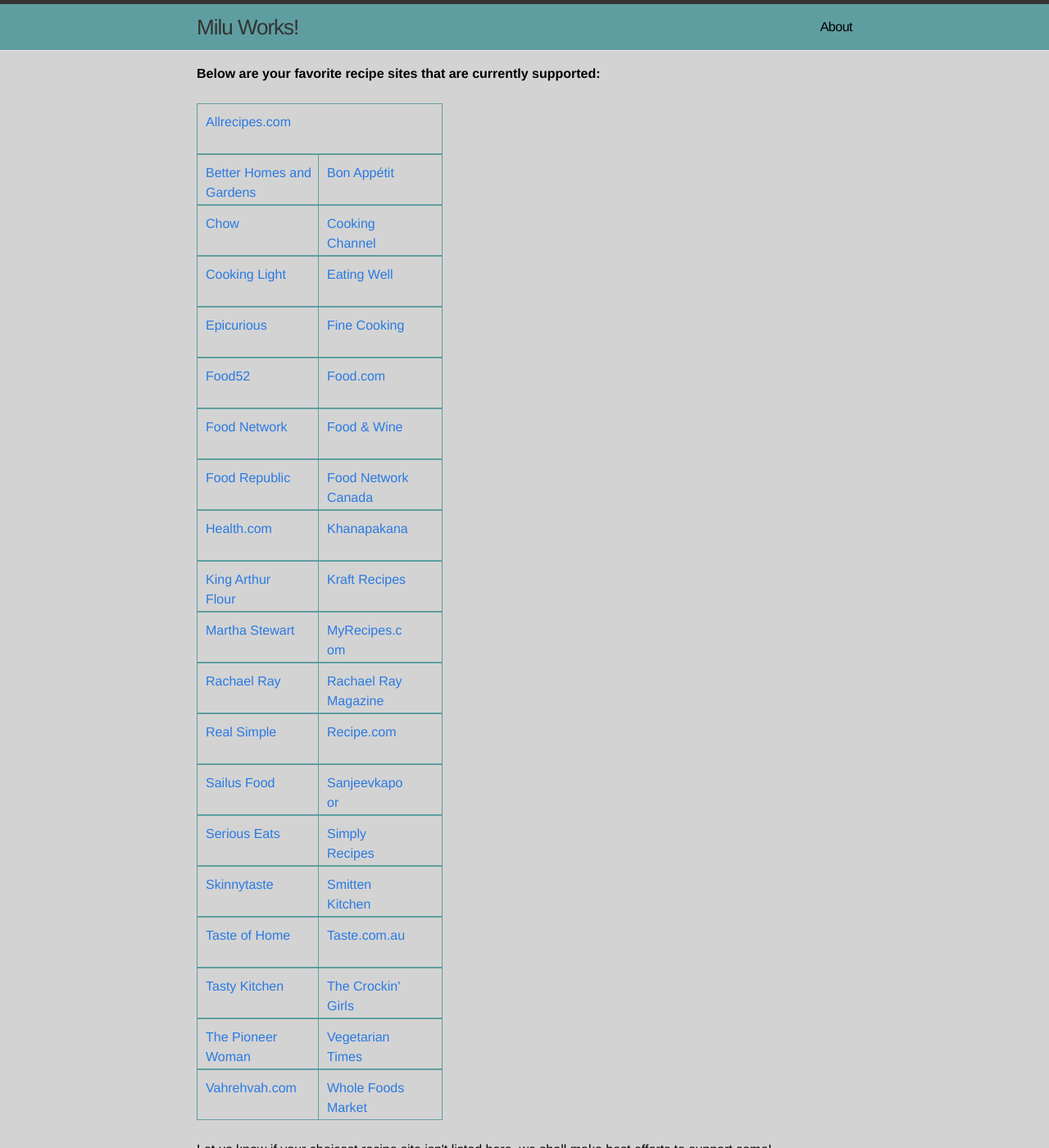
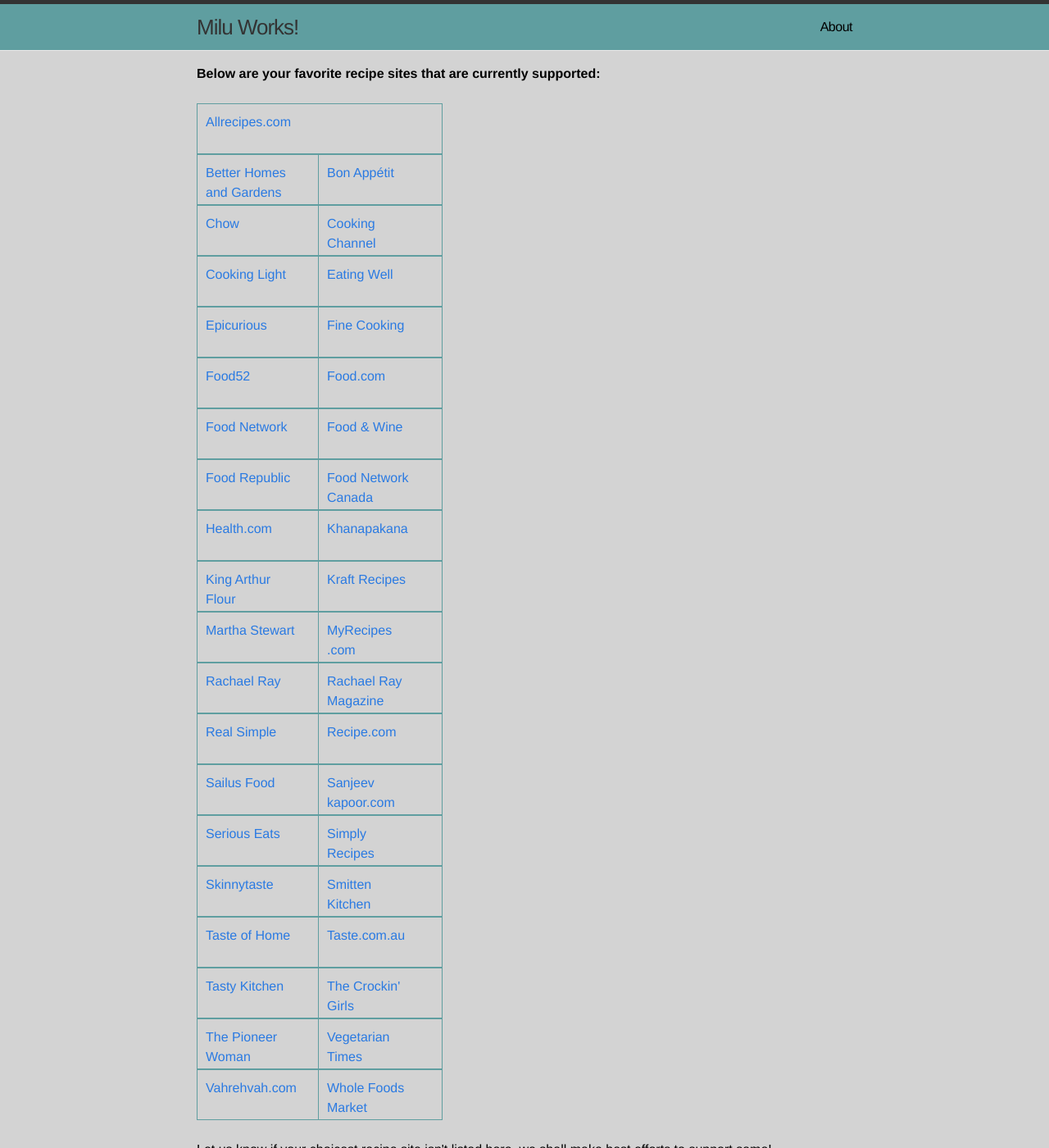
Before and after one commit to miluonline/miluworkslive, a Jekyll site: the page built from supported-recipe-sites.html, in a window 1280 px wide and 1400 px high. Shown: the whole window at 82% size. Built offline with Jekyll 4.4.1, drawn with Linux system fonts in a browser that asks for light colours.

Commit message:
sites html

```diff
--- a/supported-recipe-sites.html
+++ b/supported-recipe-sites.html
@@ -8,7 +8,7 @@
 <ul class='recipe-rows'>
 	<li class='recipe-row1'><a href="http://allrecipes.com">Allrecipes.com</a></li>
 	<li class='recipe-row2'><a href="http://www.bonappetit.com">Bon Appétit</a></li>
-	<li class='recipe-row1'><a href="http://www.bhg.com/recipes/">Better Homes and <br/>Gardens</a></li>
+	<li class='recipe-row1'><a href="http://www.bhg.com/recipes/">Better Homes <br/>and Gardens</a></li>
 	<li class='recipe-row2'><a href="http://www.cookingchanneltv.com">Cooking Channel</a></li>
 	<li class='recipe-row1'><a href="http://www.chow.com">Chow</a></li>
 	<li class='recipe-row2'><a href="http://www.eatingwell.com">Eating Well</a></li>
@@ -25,13 +25,13 @@
 	<li class='recipe-row1'><a href="http://www.health.com/">Health.com</a></li>
 	<li class='recipe-row2'><a href="http://www.kraftrecipes.com">Kraft Recipes</a></li>
 	<li class='recipe-row1'><a href="http://www.kingarthurflour.com">King Arthur <br/>Flour</a></li>
-	<li class='recipe-row2'><a href="http://www.myrecipes.com">MyRecipes.com</a></li>
+	<li class='recipe-row2'><a href="http://www.myrecipes.com">MyRecipes<br/>.com</a></li>
 	<li class='recipe-row1'><a href="http://www.marthastewart.com">Martha Stewart</a></li>
 	<li class='recipe-row2'><a href="http://www.rachaelraymag.com">Rachael Ray <br/>Magazine</a></li>
 	<li class='recipe-row1'><a href="http://www.rachaelray.com">Rachael Ray</a></li>
 	<li class='recipe-row2'><a href="http://www.recipe.com">Recipe.com</a></li>
 	<li class='recipe-row1'><a href="http://www.realsimple.com">Real Simple</a></li>
-	<li class='recipe-row2'><a href="http://www.sanjeevkapoor.com">Sanjeevkapoor</a></li>
+	<li class='recipe-row2'><a href="http://www.sanjeevkapoor.com">Sanjeev kapoor.com</a></li>
 	<li class='recipe-row1'><a href="http://www.sailusfood.com">Sailus Food</a></li>
 	<li class='recipe-row2'><a href="http://www.simplyrecipes.com">Simply Recipes</a></li>
 	<li class='recipe-row1'><a href="http://www.seriouseats.com">Serious Eats</a></li>
```
Also changed, not shown: 2 other files.
